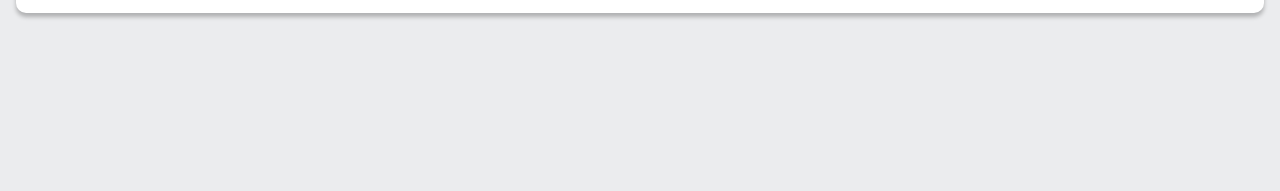
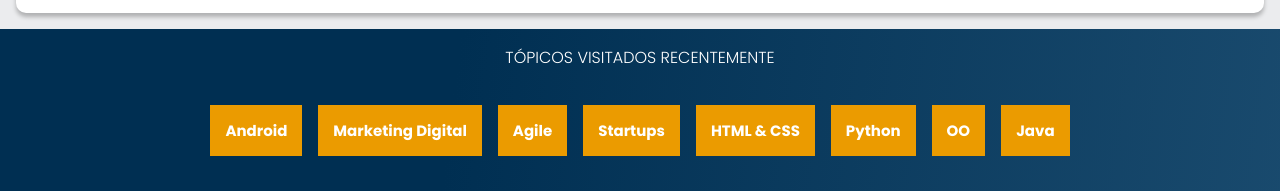
Before and after one commit to guilhermeSilva94/alura-books, a plain HTML site: page index.html in a window 1280 px wide. Shown: the part 2368-2559 px from the top of the page. Before the commit the page ends 2397 px from the top, so only its background shows below. Drawn offline with nearby package versions, Linux system fonts and the light colour scheme.

Commit message:
Adicionando section dos tópicos

```diff
--- a/css/style.css
+++ b/css/style.css
@@ -1,6 +1,7 @@
 @import url("header.css");
 @import url("banner.css");
 @import url("carrossel.css");
+@import url("topicos.css");
 
 :root {
     --cor-de-fundo: #EBECEE;
--- /dev/null
+++ b/css/topicos.css
@@ -0,0 +1,32 @@
+.topicos {
+    background: var(--azul-degrade);
+    text-align: center;
+    padding: 1em 0;
+}
+
+.topicos__titulo {
+    color: var(--branco);
+    font-weight: 300;
+    font-size: 16px;
+    margin-bottom: 1em;
+}
+
+.topicos__lista {
+    display: flex;
+    flex-wrap: wrap;
+    justify-content: center;
+}
+
+.topicos__item {
+    list-style-type: none;
+    margin: 2em 0.5em;
+}
+
+.topicos__link {
+    color: var(--branco);
+    padding: 1em;
+    background-color: var(--laranja);
+    text-decoration: none;
+    font-size: 15px;
+    font-weight: 700;
+}
--- a/index.html
+++ b/index.html
@@ -152,6 +152,36 @@
                 </div>
             </div>
         </section>
+
+        <section class="topicos">
+            <h2 class="topicos__titulo">TÓPICOS VISITADOS RECENTEMENTE</h2>
+            <ul class="topicos__lista">
+                <li class="topicos__item">
+                    <a href="#" class="topicos__link">Android</a>
+                </li>
+                <li class="topicos__item">
+                    <a href="#" class="topicos__link">Marketing Digital</a>
+                </li>
+                <li class="topicos__item">
+                    <a href="#" class="topicos__link">Agile</a>
+                </li>
+                <li class="topicos__item">
+                    <a href="#" class="topicos__link">Startups</a>
+                </li>
+                <li class="topicos__item">
+                    <a href="#" class="topicos__link">HTML & CSS</a>
+                </li>
+                <li class="topicos__item">
+                    <a href="#" class="topicos__link">Python</a>
+                </li>
+                <li class="topicos__item">
+                    <a href="#" class="topicos__link">OO</a>
+                </li>
+                <li class="topicos__item">
+                    <a href="#" class="topicos__link">Java</a>
+                </li>
+            </ul>
+        </section>
         <script src="https://cdn.jsdelivr.net/npm/swiper@8/swiper-bundle.min.js"></script>
         <script>
             const swiper = new Swiper('.swiper', {
```
